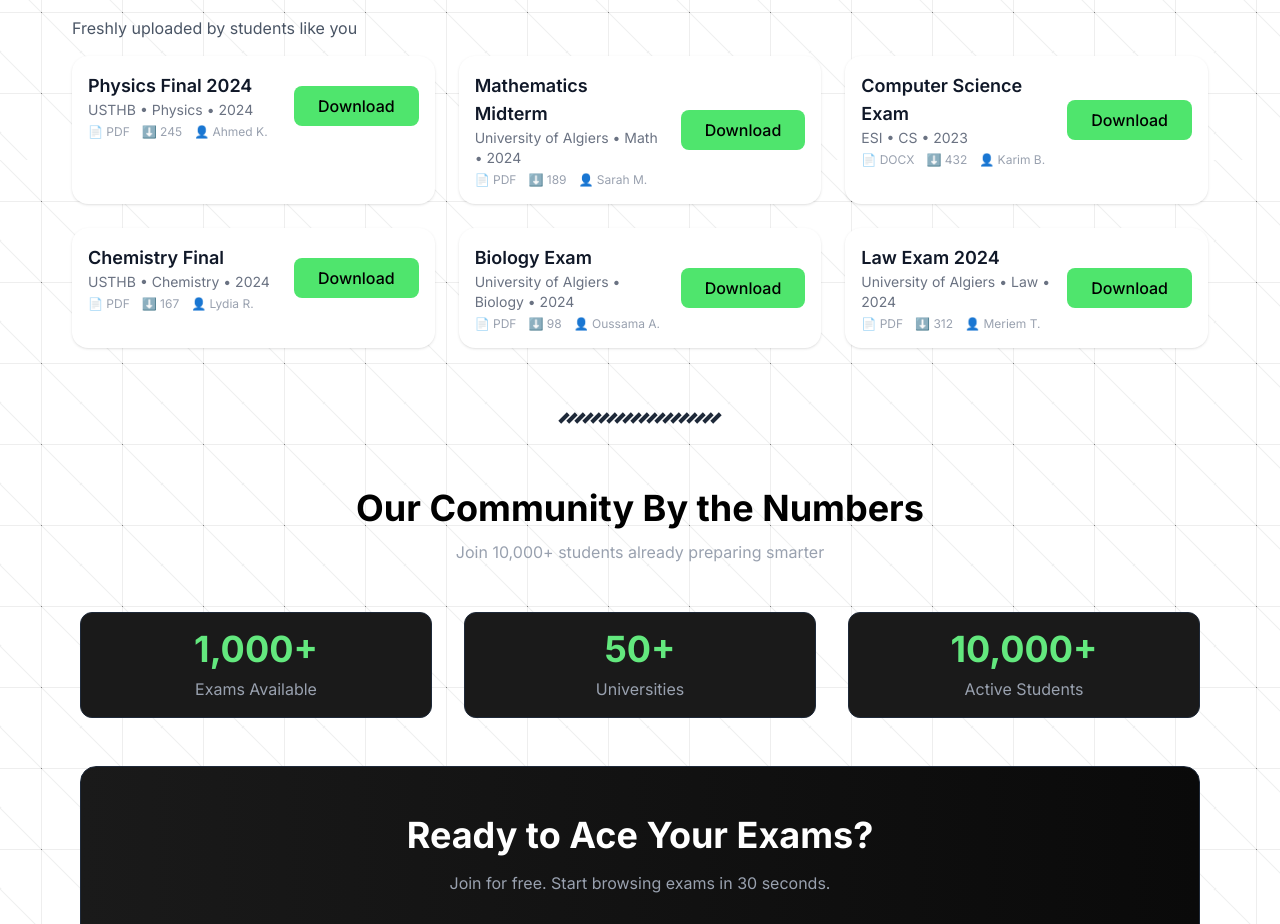
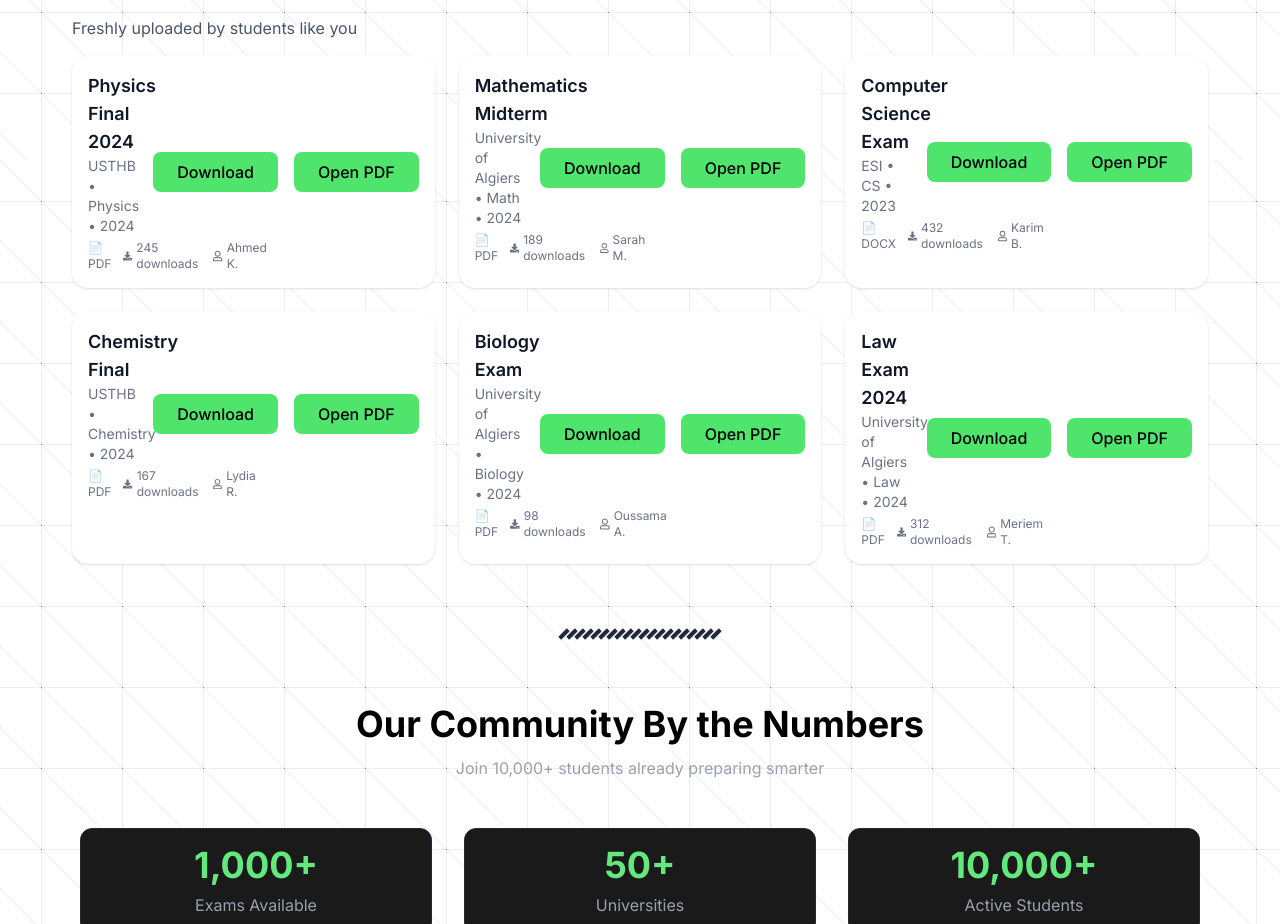
Before and after one commit to tigheni/talibConnect, a React (Vite) app: page / in a window 1280 px wide. Shown: the part 920-1844 px from the top of the page. Built offline with nearby package versions, Linux system fonts and the light colour scheme.

Commit message:
feat: update ExamCard and ExamPage components; integrate Supabase for exam fetching and enhance UI with icons and loading state

```diff
--- a/src/components/ExamCard.jsx
+++ b/src/components/ExamCard.jsx
@@ -1,3 +1,5 @@
+import { FaDownload, FaRegUser } from "react-icons/fa";
+
 export default function ExamCard({ exam, index, viewMode }) {
   if (viewMode === "grid") {
     return (
@@ -15,19 +17,26 @@
           <h3 className="text-lg font-bold text-gray-900 mb-2 group-hover:text-[#4FE56D] transition-colors">
             {exam.title}
           </h3>
-          <div className="space-y-1 mb-4">
+          <div className="space-y-1 mb-4 w-full">
             <p className="text-sm text-gray-600">
               {exam.university} • {exam.subject}
             </p>
             <div className="flex items-center gap-2 text-sm text-gray-500">
               <span>📅 {exam.year}</span>
               <span>•</span>
-              <span>⬇️ {exam.downloads} downloads</span>
+              <span className="inline-flex items-center gap-1">
+                <FaDownload /> {exam.downloads} downloads
+              </span>
             </div>
-            <p className="text-xs text-gray-400">👤 {exam.uploader}</p>
+            <p className="inline-flex items-center gap-1 text-gray-500">
+              <FaRegUser /> {exam.uploader}
+            </p>
           </div>
           <button className="w-full mt-2 px-4 py-2.5 bg-gray-900 text-white rounded-xl hover:bg-[#4FE56D] hover:text-black transition-all duration-300 font-medium">
             Download Exam
+          </button>
+          <button className="w-full mt-2 px-4 py-2.5 bg-gray-900 text-white rounded-xl hover:bg-[#4FE56D] hover:text-black transition-all duration-300 font-medium">
+            Open PDF
           </button>
         </div>
       </div>
@@ -48,15 +57,22 @@
           <p className="text-sm text-gray-500">
             {exam.university} • {exam.subject} • {exam.year}
           </p>
-          <div className="flex items-center gap-3 mt-1 text-xs text-gray-400">
+          <div className="flex items-center gap-3 mt-1 text-xs text-gray-500">
             <span>📄 {exam.fileType}</span>
-            <span>⬇️ {exam.downloads}</span>
-            <span>👤 {exam.uploader}</span>
+            <span className="inline-flex items-center gap-1">
+              <FaDownload /> {exam.downloads} downloads
+            </span>
+            <p className="inline-flex items-center gap-1 text-gray-500">
+              <FaRegUser /> {exam.uploader}
+            </p>
           </div>
         </div>
         <button className="px-6 py-2 bg-[#4FE56D] text-black rounded-lg hover:bg-[#3bc85a] transition-all font-medium whitespace-nowrap">
           Download
         </button>
+        <button className="px-6 py-2 bg-[#4FE56D] text-black rounded-lg hover:bg-[#3bc85a] transition-all font-medium whitespace-nowrap">
+          Open PDF
+        </button>
       </div>
     </div>
   );
--- a/src/pages/ExamPage.jsx
+++ b/src/pages/ExamPage.jsx
@@ -1,90 +1,64 @@
-import { useState } from "react";
 import ExamCard from "../components/ExamCard";
+import { useEffect, useState } from "react";
+import { supabase } from "../lib/supabase";
 
 export default function ExamPage() {
   const [searchTerm, setSearchTerm] = useState("");
   const [subjectFilter, setSubjectFilter] = useState("");
   const [universityFilter, setUniversityFilter] = useState("");
   const [viewMode, setViewMode] = useState("list");
+  const [exams, setExams] = useState([]);
+  const [loading, setLoading] = useState(true);
 
-  const universities = ["USTHB", "University of Algiers", "ESI"];
+  const fetchExams = async () => {
+    setLoading(true);
+    const { data, error } = await supabase
+      .from("exams")
+      .select("*")
+      .order("created_at", { ascending: false });
 
-  const exams = [
-    {
-      id: 1,
-      title: "Physics Final 2024",
-      subject: "Physics",
-      university: "USTHB",
-      year: 2024,
-      downloads: 245,
-      uploader: "Ahmed K.",
-      fileType: "PDF",
-    },
-    {
-      id: 2,
-      title: "Mathematics Midterm",
-      subject: "Math",
-      university: "University of Algiers",
-      year: 2024,
-      downloads: 189,
-      uploader: "Sarah M.",
-      fileType: "PDF",
-    },
-    {
-      id: 3,
-      title: "Computer Science Exam",
-      subject: "CS",
-      university: "ESI",
-      year: 2023,
-      downloads: 432,
-      uploader: "Karim B.",
-      fileType: "DOCX",
-    },
-    {
-      id: 4,
-      title: "Chemistry Final",
-      subject: "Chemistry",
-      university: "USTHB",
-      year: 2024,
-      downloads: 167,
-      uploader: "Lydia R.",
-      fileType: "PDF",
-    },
-    {
-      id: 5,
-      title: "Biology Exam",
-      subject: "Biology",
-      university: "University of Algiers",
-      year: 2024,
-      downloads: 98,
-      uploader: "Oussama A.",
-      fileType: "PDF",
-    },
-    {
-      id: 6,
-      title: "Law Exam 2024",
-      subject: "Law",
-      university: "University of Algiers",
-      year: 2024,
-      downloads: 312,
-      uploader: "Meriem T.",
-      fileType: "PDF",
-    },
+    if (error) {
+      console.error("Error fetching exams:", error);
+    } else {
+      setExams(data || []);
+    }
+
+    setLoading(false);
+  };
+
+  useEffect(() => {
+    // eslint-disable-next-line
+    fetchExams();
+  }, []);
+
+  const universities = [
+    ...new Set(exams.map((exam) => exam.university).filter(Boolean)),
   ];
 
   const filteredExams = exams.filter((exam) => {
-    const matchSearch = exam.title
-      .toLowerCase()
-      .includes(searchTerm.toLowerCase());
+    const matchSearch =
+      (exam.title || "").toLowerCase().includes(searchTerm.toLowerCase()) ||
+      (exam.subject || "").toLowerCase().includes(searchTerm.toLowerCase()) ||
+      (exam.university || "").toLowerCase().includes(searchTerm.toLowerCase());
+
     const matchSubject = !subjectFilter || exam.subject === subjectFilter;
     const matchUniversity =
       !universityFilter || exam.university === universityFilter;
+
     return matchSearch && matchSubject && matchUniversity;
   });
 
+  if (loading) {
+    return (
+      <div className="min-h-screen flex items-center justify-center">
+        <div className="text-xl">Loading exams...</div>
+      </div>
+    );
+  }
+
   return (
     <div className="min-h-screen bg-gray-50">
-      {/* Hero Section - NOT STICKY */}
+      {/* Hero Section */}
       <div className="max-w-7xl mx-auto px-6 pt-12 pb-6">
         <h1 className="text-5xl md:text-6xl font-bold mb-4 tracking-tight">
           All Exams
@@ -94,7 +68,7 @@
         </p>
       </div>
 
-      {/* Search Bar - NOT STICKY */}
+      {/* Search Bar */}
       <div className="max-w-7xl mx-auto px-6 pb-8">
         <div className="relative max-w-2xl mx-auto">
           <div className="absolute inset-y-0 left-0 pl-4 flex items-center pointer-events-none">
@@ -116,13 +90,13 @@
             type="text"
             value={searchTerm}
             onChange={(e) => setSearchTerm(e.target.value)}
-            placeholder="Search exams by title, subject, or keyword..."
+            placeholder="Search exams by title, subject, or university..."
             className="w-full pl-12 pr-4 py-4 border-0 bg-gray-100 rounded-2xl focus:ring-2 focus:ring-[#4FE56D] focus:outline-none transition-all text-lg"
           />
         </div>
       </div>
 
-      {/* Filters Row - STICKY */}
+      {/* Filters */}
       <div className="sticky top-0 z-50 bg-white/80 backdrop-blur-lg border-b border-gray-200">
         <div className="max-w-7xl mx-auto px-6 py-4">
           <div className="flex flex-wrap justify-between items-center gap-4">
@@ -154,6 +128,7 @@
                 ))}
               </select>
             </div>
+
             <div className="flex gap-2 bg-gray-100 rounded-xl p-1">
               <button
                 onClick={() => setViewMode("grid")}
@@ -173,6 +148,7 @@
                   />
                 </svg>
               </button>
+
               <button
                 onClick={() => setViewMode("list")}
                 className={`p-2 rounded-lg transition-all ${viewMode === "list" ? "bg-white shadow-sm text-[#4FE56D]" : "text-gray-500"}`}
@@ -201,7 +177,7 @@
         </div>
       </div>
 
-      {/* Results Section - NOT STICKY */}
+      {/* Results */}
       <div className="max-w-7xl mx-auto px-6 py-8">
         {filteredExams.length > 0 ? (
           <div
```
Also changed, not shown: 1 other file (tests, documents, lock files or other folders).
